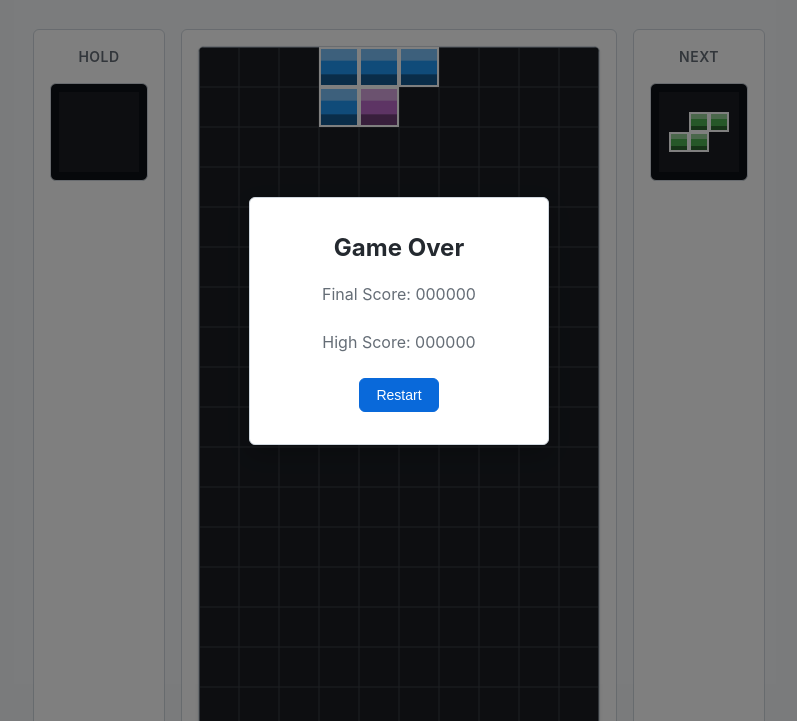
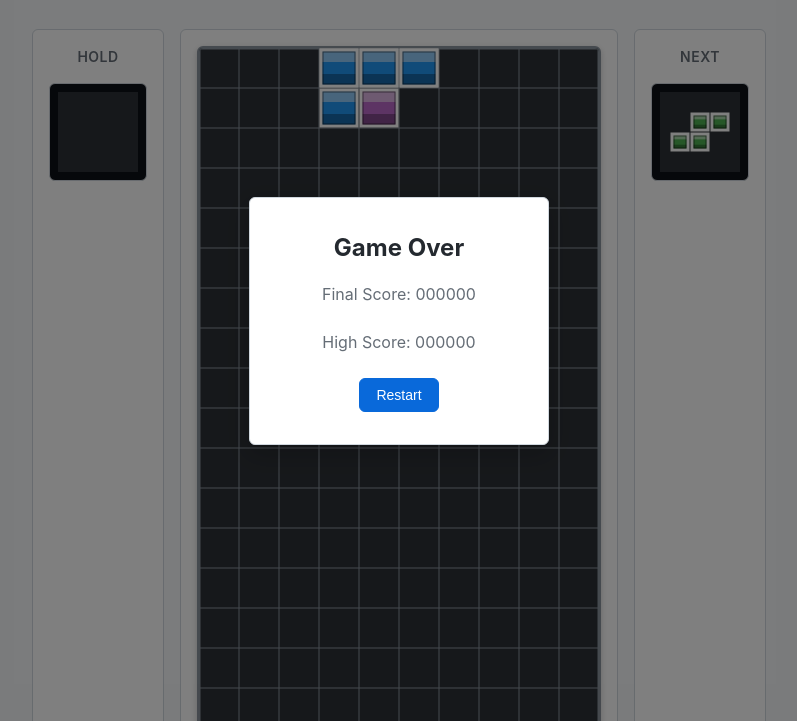
Before and after one commit to naokiwork/tetris, a website with bundled scripts: page index.html in a window 1280 px wide. Shown: the part 79-800 px from the top of the page, without its empty margins (241-1038 px from the left). Built offline with nearby package versions, Linux system fonts and the light colour scheme.

Commit message:
fix: ゲームボードの視認性を大幅に改善
- 背景色を #1a1d23 → #2d3136 に変更（より明るく）
- グリッド線を #3d4147 → #8b949e に変更（より明るく）
- 境界線を太く、明るく（3px、#8b949e）
- ピースの描画を改善（アウトラインを太く、コントラストを強化）
- Canvasの背景色を直接指定して確実に表示
- ピースのハイライトとシャドウを調整

```diff
--- a/src/renderer.ts
+++ b/src/renderer.ts
@@ -14,8 +14,8 @@ export class Renderer {
     private holdCtx: CanvasRenderingContext2D;
 
     private readonly CELL_SIZE = 40; // 30から40に拡大（約33%大きくなる）
-    private readonly GRID_COLOR = '#3d4147'; // より明るいグリッド線
-    private readonly BG_COLOR = '#1a1d23'; // 少し明るい背景色
+    private readonly GRID_COLOR = '#8b949e'; // より明るいグリッド線（見やすく）
+    private readonly BG_COLOR = '#2d3136'; // より明るい背景色（GitHub風、見やすく）
     private readonly GHOST_ALPHA = 0.3;
     private lineClearFlash: number = 0;
     private lastKeyPress: { key: string; time: number } | null = null;
@@ -104,9 +104,9 @@ export class Renderer {
             this.gameCtx.stroke();
         }
 
-        // ボードの境界線を強調
-        this.gameCtx.strokeStyle = '#656d76';
-        this.gameCtx.lineWidth = 2;
+        // ボードの境界線を強調（より明るく、太く）
+        this.gameCtx.strokeStyle = '#8b949e';
+        this.gameCtx.lineWidth = 3;
         this.gameCtx.strokeRect(0, 0, this.gameCanvas.width, this.gameCanvas.height);
 
         // 固定されたブロックを描画
@@ -261,22 +261,28 @@ export class Renderer {
             ctx.strokeRect(x + 2, y + 2, cellSize - 4, cellSize - 4);
             ctx.setLineDash([]);
         } else {
-            // 通常のブロック（より見やすく）
+            // 通常のブロック（より見やすく、明るく）
+            // 背景を明るく塗りつぶし
             ctx.fillStyle = color;
-            ctx.fillRect(x + 1, y + 1, cellSize - 2, cellSize - 2);
+            ctx.fillRect(x + 2, y + 2, cellSize - 4, cellSize - 4);
 
             // ハイライト（より明るく）
-            ctx.fillStyle = 'rgba(255, 255, 255, 0.4)';
-            ctx.fillRect(x + 1, y + 1, cellSize - 2, (cellSize - 2) / 3);
+            ctx.fillStyle = 'rgba(255, 255, 255, 0.5)';
+            ctx.fillRect(x + 2, y + 2, cellSize - 4, (cellSize - 4) / 3);
 
-            // シャドウ
-            ctx.fillStyle = 'rgba(0, 0, 0, 0.4)';
-            ctx.fillRect(x + 1, y + cellSize - (cellSize - 2) / 3, cellSize - 2, (cellSize - 2) / 3);
+            // シャドウ（控えめに）
+            ctx.fillStyle = 'rgba(0, 0, 0, 0.3)';
+            ctx.fillRect(x + 2, y + cellSize - (cellSize - 4) / 3 - 2, cellSize - 4, (cellSize - 4) / 3);
 
-            // アウトライン（より太く、明るく）
+            // アウトライン（より太く、明るく、確実に見えるように）
             ctx.strokeStyle = '#ffffff';
-            ctx.lineWidth = 2;
-            ctx.strokeRect(x + 1, y + 1, cellSize - 2, cellSize - 2);
+            ctx.lineWidth = 3;
+            ctx.strokeRect(x + 2, y + 2, cellSize - 4, cellSize - 4);
+
+            // 内側のアウトライン（コントラストを強化）
+            ctx.strokeStyle = 'rgba(0, 0, 0, 0.5)';
+            ctx.lineWidth = 1;
+            ctx.strokeRect(x + 4, y + 4, cellSize - 8, cellSize - 8);
         }
     }
 
--- a/styles/main.css
+++ b/styles/main.css
@@ -95,11 +95,11 @@ body {
 }
 
 #game-canvas {
-    background-color: var(--color-bg-tertiary);
-    border: 1px solid var(--color-border);
+    background-color: #2d3136; /* 明るい背景色を直接指定 */
+    border: 2px solid #8b949e; /* より明るい境界線 */
     border-radius: var(--border-radius);
     display: block;
-    box-shadow: 0 1px 3px rgba(0, 0, 0, 0.1);
+    box-shadow: 0 2px 6px rgba(0, 0, 0, 0.2);
 }
 
 #hold-canvas,
```
